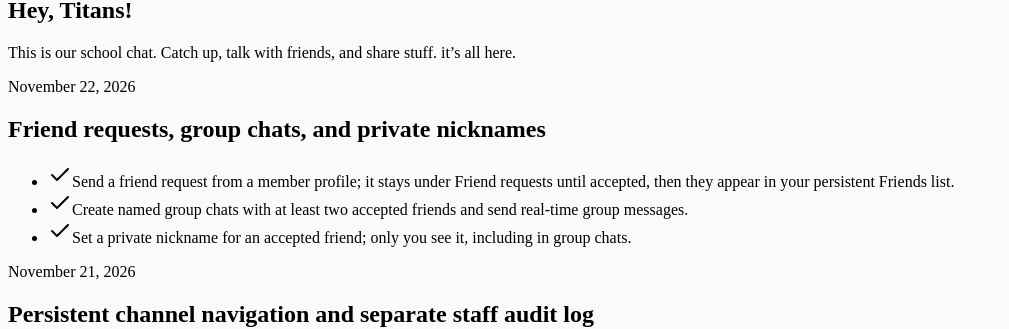
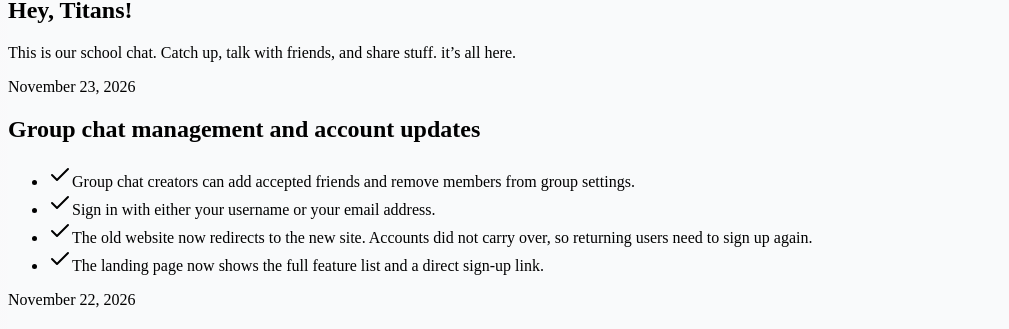
Before and after one commit to codecoemsbackup/AHS-chat, a React (Vite) app in the folder client/: page / in a window 1280 px wide. Shown: the part 268-597 px from the top of the page, without its empty margins (0-1009 px from the left). Built offline with nearby package versions, Linux system fonts and the light colour scheme; no server answers.

Commit message:
updated features list

```diff
--- a/client/src/data/features.ts
+++ b/client/src/data/features.ts
@@ -1,4 +1,14 @@
 export const releases = [
+  {
+    date: "November 23, 2026",
+    title: "Group chat management and account updates",
+    features: [
+      "Group chat creators can add accepted friends and remove members from group settings.",
+      "Sign in with either your username or your email address.",
+      "The old website now redirects to the new site. Accounts did not carry over, so returning users need to sign up again.",
+      "The landing page now shows the full feature list and a direct sign-up link.",
+    ],
+  },
   {
     date: "November 22, 2026",
     title: "Friend requests, group chats, and private nicknames",
```
